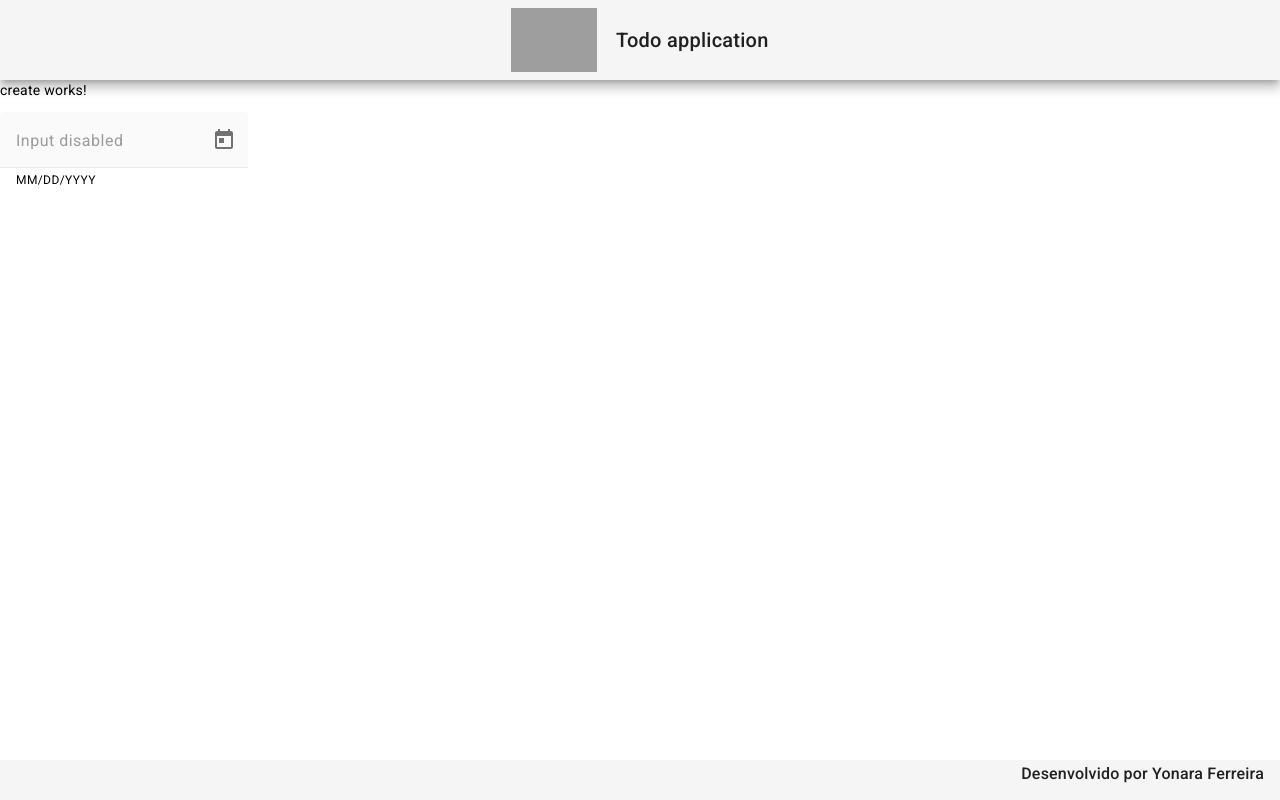
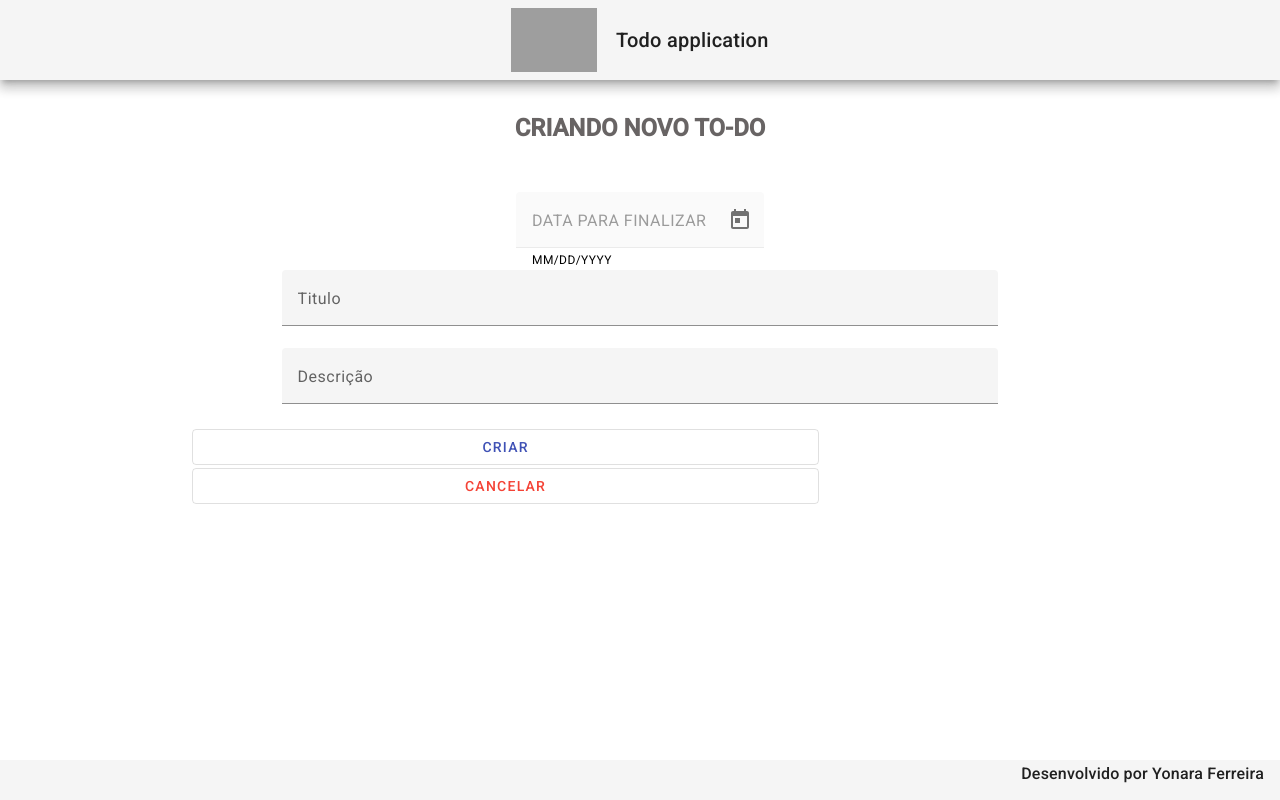
Before and after one commit to Yonara-ferreira/TodoAngular-UI, an Angular app: page /create in a window 1280 px wide. Built offline with nearby package versions, Linux system fonts and the light colour scheme; grey boxes are pictures that could not be loaded.

Commit message:
Feat: Organized components

```diff
--- a/src/app/components/create/create.component.css
+++ b/src/app/components/create/create.component.css
@@ -0,0 +1,31 @@
+form {
+    width: 70%;
+    margin: 2rem auto 0 auto;
+    text-align: center;
+}
+
+.data-finalizar {
+    text-align: start;
+}
+
+h1 {
+    font-size: 1.5rem;
+    font-weight: 600;
+    margin-bottom: 3rem;
+    color: rgb(104, 100, 100);
+}
+.form {
+    width: 80%;
+}
+.buttons {
+    width: 70%;
+    text-align: start;
+}
+
+button {
+    margin-right: 0.5rem;
+    margin-top: 0.2rem;
+    padding-right: 2rem;
+    padding-left: 2rem;
+    width: 100%;
+}
--- a/src/app/components/create/create.component.html
+++ b/src/app/components/create/create.component.html
@@ -1,8 +1,28 @@
-<p>create works!</p>
-<mat-form-field>
-    <mat-label>Input disabled</mat-label>
-    <input matInput [matDatepicker]="dp3" disabled>
-    <mat-hint>MM/DD/YYYY</mat-hint>
-    <mat-datepicker-toggle matIconSuffix [for]="dp3"></mat-datepicker-toggle>
-    <mat-datepicker #dp3 disabled="false"></mat-datepicker>
-  </mat-form-field>
+<form>
+  <h1>CRIANDO NOVO TO-DO</h1>
+
+    <mat-form-field class="data-finalizar" appearance="fill">
+        <mat-label>DATA PARA FINALIZAR</mat-label>
+        <input matInput [matDatepicker]="dp3" disabled>
+        <mat-hint>MM/DD/YYYY</mat-hint>
+        <mat-datepicker-toggle matIconSuffix [for]="dp3"></mat-datepicker-toggle>
+        <mat-datepicker #dp3 disabled="false"></mat-datepicker>
+      </mat-form-field>
+
+      <div class="forms">
+          <mat-form-field class="form">
+              <mat-label>Titulo</mat-label>
+              <input matInput placeholder="Ex. JAVA">
+            </mat-form-field>
+
+            <mat-form-field class="form">
+                <mat-label>Descrição</mat-label>
+                <input matInput placeholder="Ex. Spring Boot 2">
+            </mat-form-field>
+      </div>
+
+      <div class="buttons">
+        <button mat-stroked-button color="primary">CRIAR</button>
+        <button mat-stroked-button color="warn">CANCELAR</button>
+      </div>
+</form>
```
